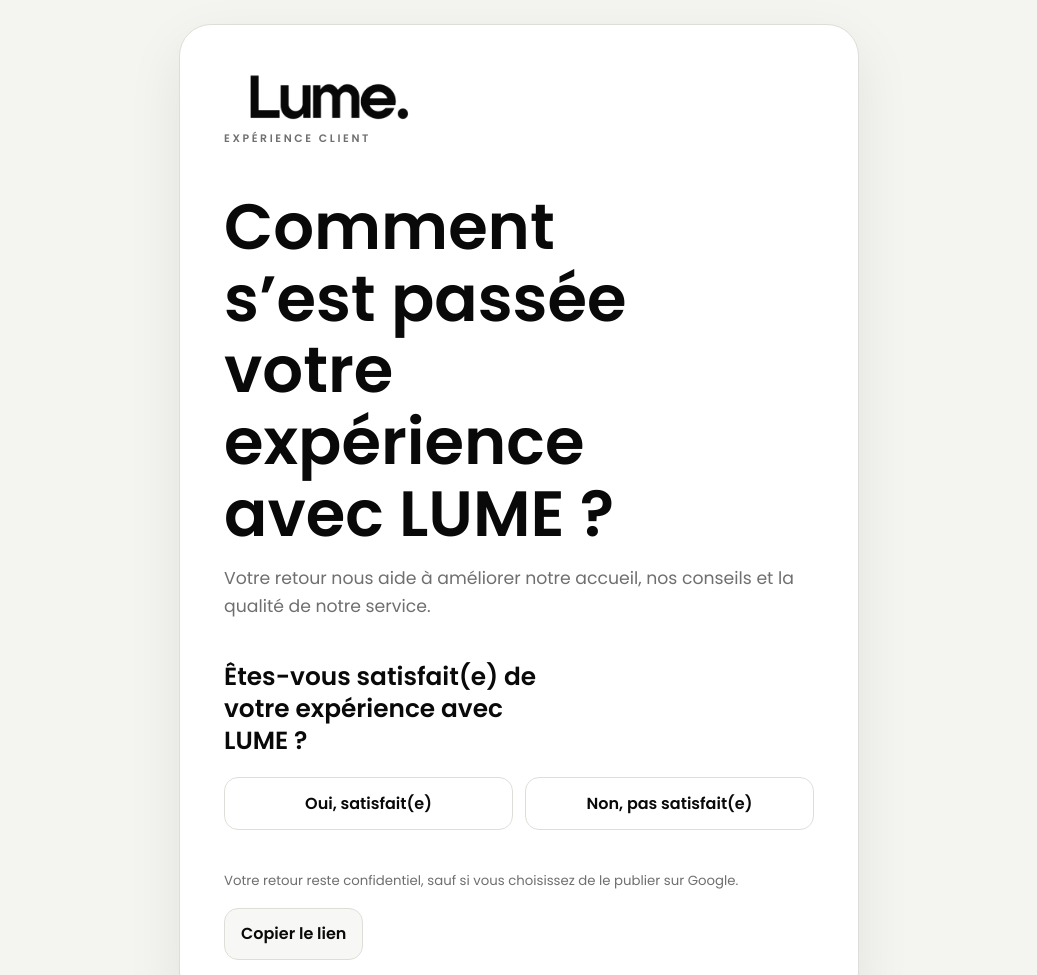
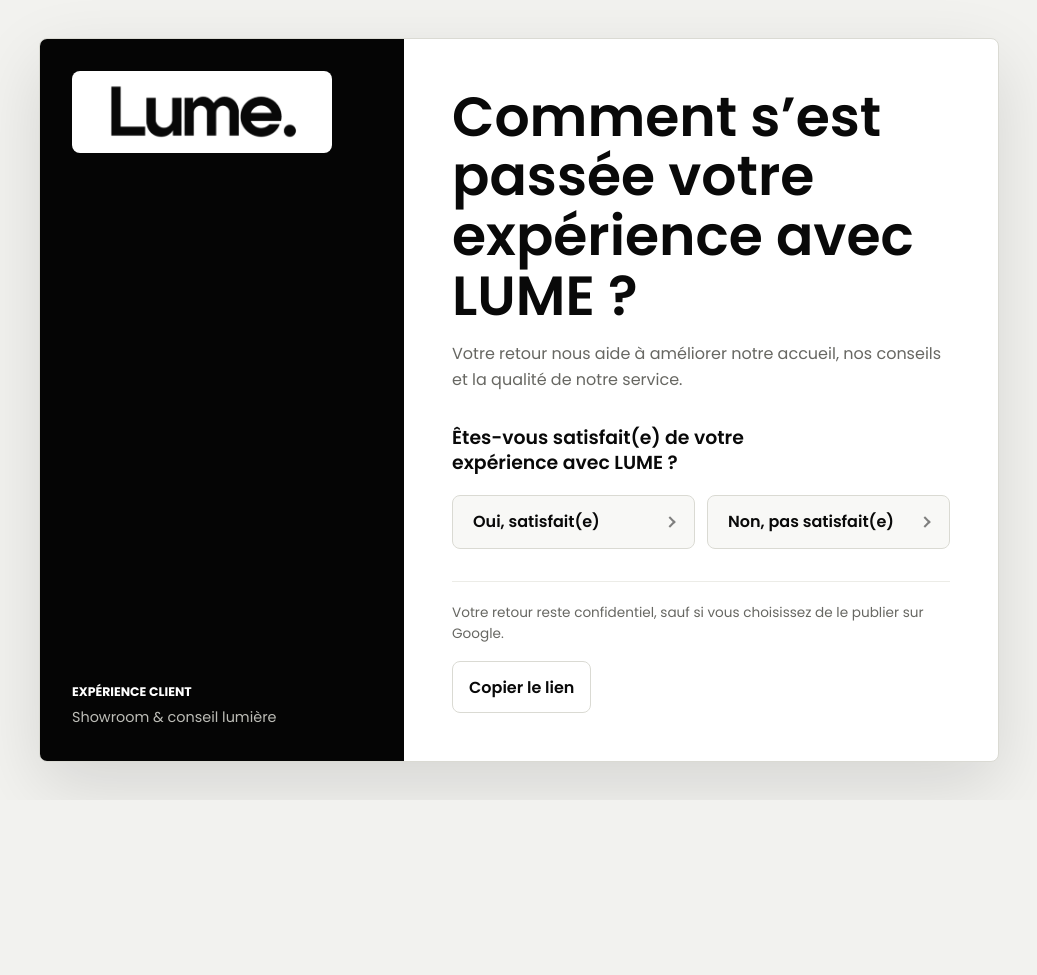
Before and after one commit to MehdiBelF/LUME, a plain HTML site: page avis/index.html in a window 1280 px wide. Shown: the top 975 px of the page, without its empty margins (121-1158 px from the left). After the commit the page ends 800 px from the top, so only its background shows below. Drawn offline with Linux system fonts and the light colour scheme.

Commit message:
Refresh avis page UI styling

```diff
--- a/avis/index.html
+++ b/avis/index.html
@@ -20,10 +20,16 @@
   <main class="page-shell">
     <div class="experience-card" aria-labelledby="main-title">
       <header class="brand-header">
-        <img class="brand-logo-image" src="./logo-bl.webp" alt="LUME" width="2048" height="512" />
-        <p class="brand-subtitle">EXPÉRIENCE CLIENT</p>
+        <div class="brand-mark">
+          <img class="brand-logo-image" src="./logo-bl.webp" alt="LUME" width="2048" height="512" />
+        </div>
+        <div class="brand-caption">
+          <p class="brand-subtitle">EXPÉRIENCE CLIENT</p>
+          <p class="brand-note">Showroom & conseil lumière</p>
+        </div>
       </header>
 
+      <div class="content-panel">
       <section class="screen is-active" id="screen-question" data-screen="question" aria-labelledby="main-title">
         <div class="screen-copy">
           <h1 id="main-title">Comment s’est passée votre expérience avec LUME&nbsp;?</h1>
@@ -82,13 +88,13 @@
             <p class="field-error" id="phone-error"></p>
           </div>
 
-          <div class="field-group">
+          <div class="field-group field-wide">
             <label for="message">Votre message</label>
             <textarea id="message" name="message" placeholder="Expliquez-nous ce qui s’est passé…" minlength="10" required></textarea>
             <p class="field-error" id="message-error"></p>
           </div>
 
-          <div class="field-group">
+          <div class="field-group field-wide">
             <label for="preferred-time">Moment préféré pour être contacté</label>
             <select id="preferred-time" name="preferredTime">
               <option value="">Non précisé</option>
@@ -110,6 +116,7 @@
           </div>
         </form>
       </section>
+      </div>
     </div>
   </main>
 
--- a/avis/style.css
+++ b/avis/style.css
@@ -1,12 +1,14 @@
 :root {
-  --color-background: #f4f4f1;
+  --color-background: #f2f2ef;
   --color-card: #ffffff;
+  --color-surface: #f8f8f6;
   --color-text: #090909;
-  --color-muted: #6f6f6f;
-  --color-border: #deded8;
+  --color-muted: #676762;
+  --color-soft: #ecece7;
+  --color-border: #dadad3;
   --color-black: #050505;
   --color-error: #8a1c1c;
-  --color-disabled: #b8b8b2;
+  --color-disabled: #b9b9b2;
   --space-1: 0.25rem;
   --space-2: 0.5rem;
   --space-3: 0.75rem;
@@ -15,11 +17,9 @@
   --space-6: 1.5rem;
   --space-8: 2rem;
   --space-10: 2.5rem;
-  --radius-small: 0.5rem;
-  --radius-medium: 0.875rem;
-  --radius-large: 1.5rem;
-  --shadow-card: 0 1.25rem 3.5rem rgba(5, 5, 5, 0.08);
-  --focus-ring: 0 0 0 0.2rem rgba(5, 5, 5, 0.18);
+  --radius: 8px;
+  --shadow-card: 0 24px 70px rgba(5, 5, 5, 0.12);
+  --focus-ring: 0 0 0 4px rgba(5, 5, 5, 0.16);
 }
 
 *,
@@ -77,43 +77,76 @@
   min-height: 100dvh;
   display: grid;
   place-items: center;
-  padding: max(16px, env(safe-area-inset-top)) 16px max(16px, env(safe-area-inset-bottom));
+  padding: max(18px, env(safe-area-inset-top)) 18px max(18px, env(safe-area-inset-bottom));
 }
 
 .experience-card {
-  width: min(100%, 680px);
-  margin: 0 auto;
-  padding: clamp(1.25rem, 5vw, 2.75rem);
+  width: min(100%, 960px);
+  min-height: min(680px, calc(100vh - 36px));
+  display: grid;
   overflow: hidden;
   background: var(--color-card);
   border: 1px solid var(--color-border);
-  border-radius: var(--radius-large);
+  border-radius: var(--radius);
   box-shadow: var(--shadow-card);
 }
 
 .brand-header {
-  display: grid;
-  gap: var(--space-1);
-  margin-bottom: clamp(1.75rem, 6vw, 2.75rem);
+  min-height: 188px;
+  display: flex;
+  flex-direction: column;
+  justify-content: space-between;
+  gap: var(--space-8);
+  padding: var(--space-6);
+  background: var(--color-black);
+  color: var(--color-card);
+}
+
+.brand-mark {
+  width: min(100%, 260px);
+  padding: 7px;
+  background: var(--color-card);
+  border: 1px solid rgba(255, 255, 255, 0.28);
+  border-radius: var(--radius);
 }
 
 .brand-logo-image {
   display: block;
-  width: min(46vw, 13rem);
+  width: 100%;
   height: auto;
   object-fit: contain;
 }
 
+.brand-caption {
+  display: grid;
+  gap: var(--space-1);
+}
+
+.brand-subtitle,
+.brand-note {
+  margin: 0;
+}
+
 .brand-subtitle {
-  margin: 0;
-  color: var(--color-muted);
-  font-size: 0.68rem;
-  font-weight: 600;
-  letter-spacing: 0.24em;
+  color: var(--color-card);
+  font-size: 0.78rem;
+  font-weight: 700;
+  letter-spacing: 0;
+}
+
+.brand-note {
+  color: #bdbdb7;
+  font-size: 0.9rem;
+}
+
+.content-panel {
+  display: grid;
+  align-content: center;
+  padding: var(--space-6);
 }
 
 .screen {
-  animation: screen-enter 260ms ease both;
+  animation: screen-enter 240ms ease both;
 }
 
 .screen[hidden] {
@@ -127,25 +160,26 @@
 
 h1,
 h2 {
-  max-width: 12ch;
+  max-width: 15ch;
   margin: 0;
   color: var(--color-text);
   font-weight: 600;
-  line-height: 1.12;
+  line-height: 1.08;
+  letter-spacing: 0;
 }
 
 h1 {
-  font-size: clamp(2rem, 10vw, 4rem);
+  font-size: 2.25rem;
 }
 
 h2 {
-  font-size: clamp(1.7rem, 7vw, 3rem);
+  font-size: 1.8rem;
 }
 
 .question-block h2 {
-  max-width: 22ch;
-  font-size: clamp(1.15rem, 5vw, 1.55rem);
-  line-height: 1.3;
+  max-width: 25ch;
+  font-size: 1.18rem;
+  line-height: 1.35;
 }
 
 p {
@@ -154,14 +188,14 @@
 }
 
 .screen-copy p {
-  max-width: 46rem;
-  font-size: clamp(0.98rem, 3.8vw, 1.08rem);
+  max-width: 42rem;
+  font-size: 1rem;
 }
 
 .question-block {
   display: grid;
   gap: var(--space-5);
-  margin-top: clamp(1.75rem, 7vw, 2.5rem);
+  margin-top: var(--space-8);
 }
 
 .choice-grid {
@@ -175,24 +209,40 @@
 .text-action,
 .link-copy-button {
   min-height: 52px;
-  border-radius: var(--radius-medium);
+  border-radius: var(--radius);
   font-weight: 600;
   line-height: 1.2;
   text-align: center;
-  transition: transform 180ms ease, background-color 180ms ease, border-color 180ms ease, color 180ms ease, box-shadow 180ms ease, opacity 180ms ease;
+  transition: transform 160ms ease, background-color 160ms ease, border-color 160ms ease, color 160ms ease, box-shadow 160ms ease, opacity 160ms ease;
 }
 
 .choice-button {
   width: 100%;
+  display: flex;
+  align-items: center;
+  justify-content: space-between;
+  gap: var(--space-4);
   padding: var(--space-4) var(--space-5);
-  background: var(--color-card);
+  background: var(--color-surface);
   color: var(--color-text);
   border: 1px solid var(--color-border);
 }
 
+.choice-button::after {
+  content: "";
+  width: 8px;
+  height: 8px;
+  flex: 0 0 8px;
+  border-top: 2px solid currentColor;
+  border-right: 2px solid currentColor;
+  opacity: 0.5;
+  transform: rotate(45deg);
+}
+
 .choice-button:hover {
-  background: #f7f7f5;
-  border-color: #c8c8c0;
+  background: var(--color-black);
+  color: var(--color-card);
+  border-color: var(--color-black);
 }
 
 .choice-button:active,
@@ -218,12 +268,15 @@
 .screen-footer {
   display: grid;
   gap: var(--space-4);
-  margin-top: clamp(1.75rem, 7vw, 2.5rem);
+  margin-top: var(--space-8);
+  padding-top: var(--space-5);
+  border-top: 1px solid var(--color-soft);
 }
 
 .privacy-note {
+  max-width: 42rem;
   color: var(--color-muted);
-  font-size: 0.83rem;
+  font-size: 0.85rem;
 }
 
 .copy-row {
@@ -237,7 +290,7 @@
 .text-action {
   min-height: 52px;
   padding: 0.75rem 1rem;
-  background: #f7f7f5;
+  background: var(--color-card);
   color: var(--color-text);
   border: 1px solid var(--color-border);
 }
@@ -265,7 +318,7 @@
 .action-stack {
   display: grid;
   gap: var(--space-4);
-  margin-top: clamp(1.75rem, 7vw, 2.25rem);
+  margin-top: var(--space-8);
 }
 
 .primary-action {
@@ -311,7 +364,7 @@
 .feedback-form {
   display: grid;
   gap: var(--space-4);
-  margin-top: clamp(1.5rem, 6vw, 2rem);
+  margin-top: var(--space-8);
 }
 
 .field-group {
@@ -331,10 +384,10 @@
   width: 100%;
   min-height: 50px;
   padding: 0.85rem 0.95rem;
-  background: var(--color-card);
+  background: var(--color-surface);
   color: var(--color-text);
   border: 1px solid var(--color-border);
-  border-radius: var(--radius-small);
+  border-radius: var(--radius);
 }
 
 textarea {
@@ -344,18 +397,18 @@
 
 input::placeholder,
 textarea::placeholder {
-  color: #9b9b96;
+  color: #989891;
 }
 
 input:hover,
 textarea:hover,
 select:hover {
-  border-color: #c8c8c0;
+  border-color: #c2c2ba;
 }
 
 [aria-invalid="true"] {
   border-color: var(--color-error);
-  box-shadow: 0 0 0 1px rgba(138, 28, 28, 0.12);
+  box-shadow: 0 0 0 1px rgba(138, 28, 28, 0.14);
 }
 
 .field-error {
@@ -394,7 +447,7 @@
 @keyframes screen-enter {
   from {
     opacity: 0;
-    transform: translateY(10px);
+    transform: translateY(8px);
   }
 
   to {
@@ -404,10 +457,6 @@
 }
 
 @media (min-width: 560px) {
-  .page-shell {
-    padding: max(24px, env(safe-area-inset-top)) 24px max(24px, env(safe-area-inset-bottom));
-  }
-
   .choice-grid {
     grid-template-columns: repeat(2, minmax(0, 1fr));
   }
@@ -417,31 +466,81 @@
   }
 }
 
-@media (min-width: 860px) {
+@media (min-width: 760px) {
+  .page-shell {
+    padding: max(28px, env(safe-area-inset-top)) 28px max(28px, env(safe-area-inset-bottom));
+  }
+
   .experience-card {
-    border-radius: 2rem;
+    grid-template-columns: minmax(250px, 0.38fr) minmax(0, 0.62fr);
+  }
+
+  .brand-header {
+    min-height: 100%;
+    padding: var(--space-8);
+  }
+
+  .content-panel {
+    padding: var(--space-10);
+  }
+
+  h1 {
+    font-size: 3.15rem;
+  }
+
+  h2 {
+    font-size: 2.25rem;
+  }
+
+  .feedback-form {
+    grid-template-columns: repeat(2, minmax(0, 1fr));
+  }
+
+  .field-wide,
+  .form-actions {
+    grid-column: 1 / -1;
+  }
+}
+
+@media (min-width: 1080px) {
+  .content-panel {
+    padding: 3rem;
+  }
+
+  h1 {
+    font-size: 3.45rem;
   }
 }
 
 @media (max-width: 380px) {
-  .experience-card {
-    padding: 1.1rem;
+  .page-shell {
+    padding-left: 16px;
+    padding-right: 16px;
   }
 
-  .brand-logo-image {
-    width: min(54vw, 10.5rem);
+  .brand-header,
+  .content-panel {
+    padding: var(--space-5);
+  }
+
+  .brand-mark {
+    width: min(100%, 220px);
   }
 
   .brand-subtitle {
-    font-size: 0.62rem;
+    font-size: 0.72rem;
+  }
+
+  .brand-note {
+    font-size: 0.82rem;
   }
 
   h1 {
-    font-size: 1.82rem;
+    font-size: 2rem;
   }
 
   h2 {
-    font-size: 1.55rem;
+    font-size: 1.6rem;
   }
 }
 
```
